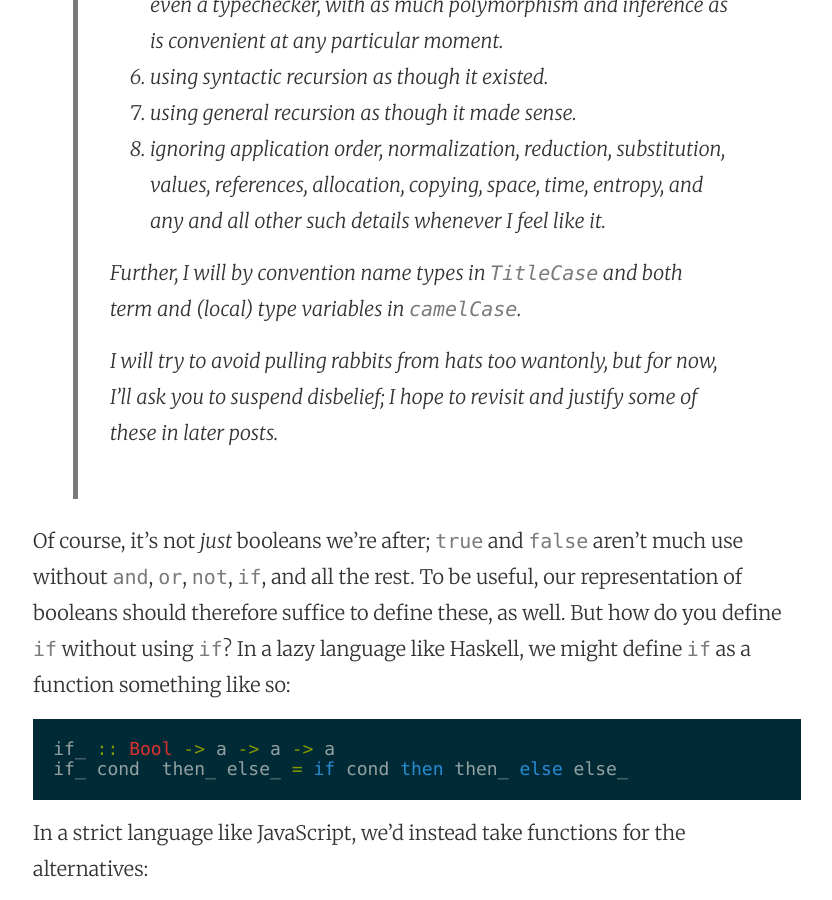
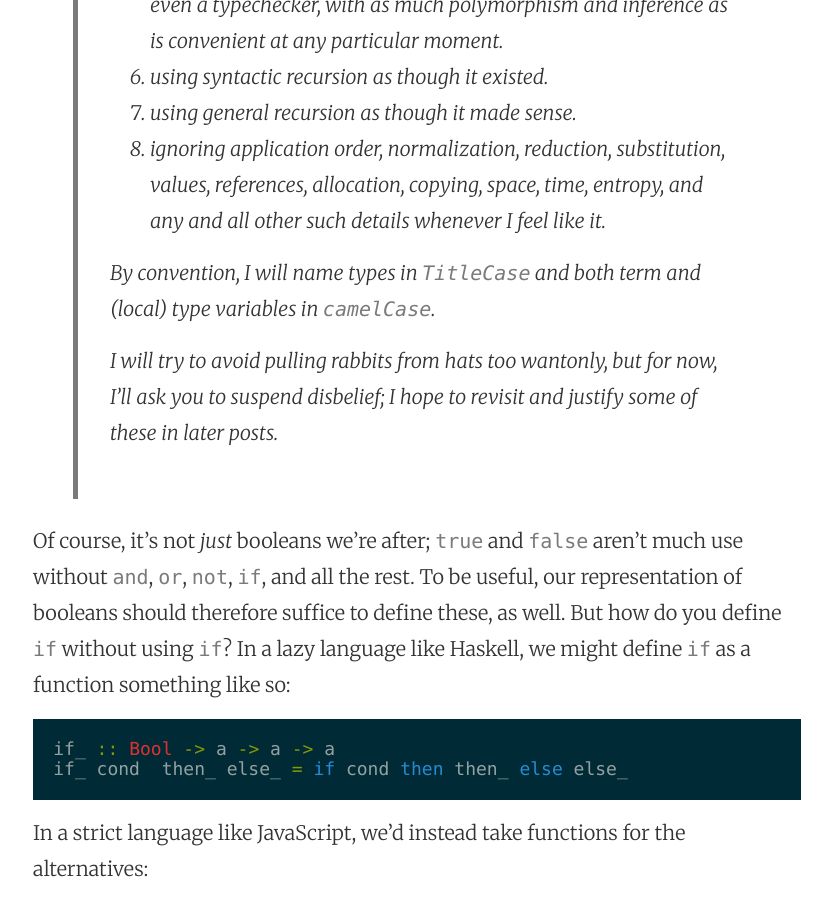
Before and after one commit to robrix/robrix.github.io, a Jekyll site: the page built from _posts/2020-03-29-all-you-need-is-lambda-1-booleans.md, in a window 1280 px wide and 900 px high, scrolled down 4508 px. Shown: the whole window, without its empty margins (223-1055 px from the left). Built offline with Jekyll 4.4.1, drawn with Linux system fonts in a browser that asks for light colours.

Commit message:
Clarify wording.

```diff
--- a/_posts/2020-03-29-all-you-need-is-lambda-1-booleans.md
+++ b/_posts/2020-03-29-all-you-need-is-lambda-1-booleans.md
@@ -105,7 +105,7 @@ How do you _do_ anything when you don’t even have `true` and `false`? Lambdas
 > 7. using general recursion as though it made sense.
 > 8. ignoring application order, normalization, reduction, substitution, values, references, allocation, copying, space, time, entropy, and any and all other such details whenever I feel like it.
 >
-> Further, I will by convention name types in `TitleCase` and both term and (local) type variables in `camelCase`.
+> By convention, I will name types in `TitleCase` and both term and (local) type variables in `camelCase`.
 >
 > I will try to avoid pulling rabbits from hats too wantonly, but for now, I’ll ask you to suspend disbelief; I hope to revisit and justify some of these in later posts.
 
```
